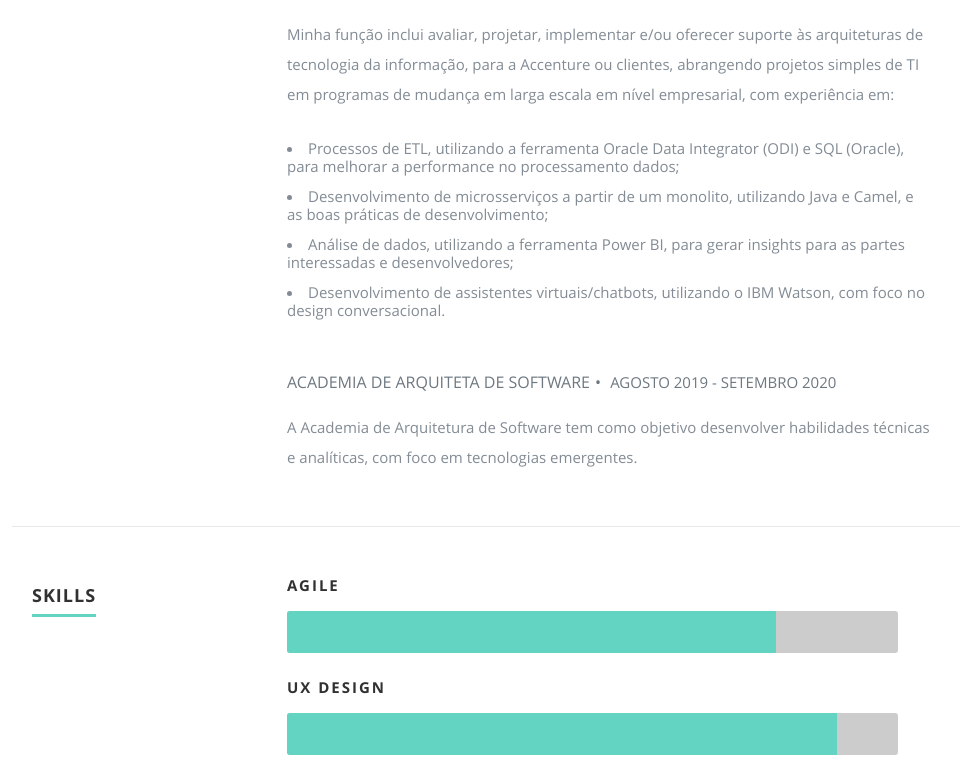
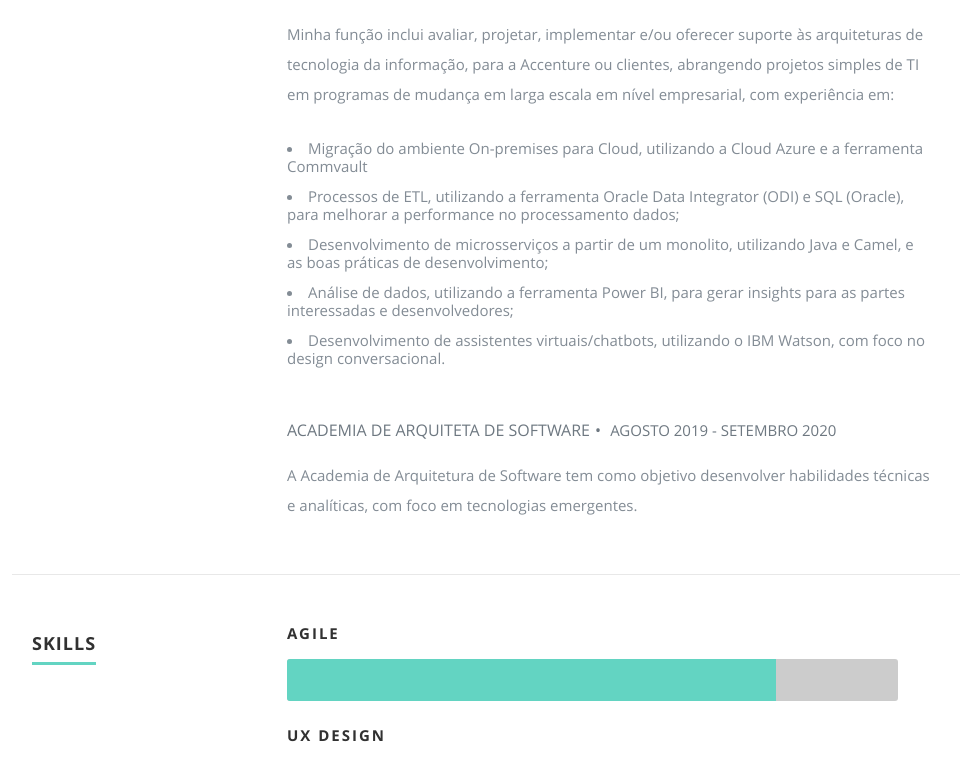
Before and after one commit to bruvaccaro/bruvaccaro.github.io, a plain HTML site: page index.html in a window 1280 px wide. Shown: the part 2540-3298 px from the top of the page, without its empty margins (118-1078 px from the left). Drawn offline with Linux system fonts and the light colour scheme.

Commit message:
Update index.html

```diff
--- a/index.html
+++ b/index.html
@@ -97,6 +97,7 @@
                      <p class="info">Arquiteta de Software Associate<span>&bull;</span> <em class="date">Setembro 2019 - Presente</em></p>
                      <p>Atuo em diversos projetos para diferentes clientes, com maior foco em bancos e empresas de telecomunicações da América Latina.</p>
                      <p>Minha função inclui avaliar, projetar, implementar e/ou oferecer suporte às arquiteturas de tecnologia da informação, para a Accenture ou clientes, abrangendo projetos simples de TI em programas de mudança em larga escala em nível empresarial, com experiência em:</p>
+                     <li>Migração do ambiente On-premises para Cloud, utilizando a Cloud Azure e a ferramenta Commvault</li>
                      <li>Processos de ETL, utilizando a ferramenta Oracle Data Integrator (ODI) e SQL (Oracle), para melhorar a performance no processamento dados;</li>
                      <li>Desenvolvimento de microsserviços a partir de um monolito, utilizando Java e Camel, e as boas práticas de desenvolvimento;</li>
                      <li>Análise de dados, utilizando a ferramenta Power BI, para gerar insights para as partes interessadas e desenvolvedores;</li>
```
